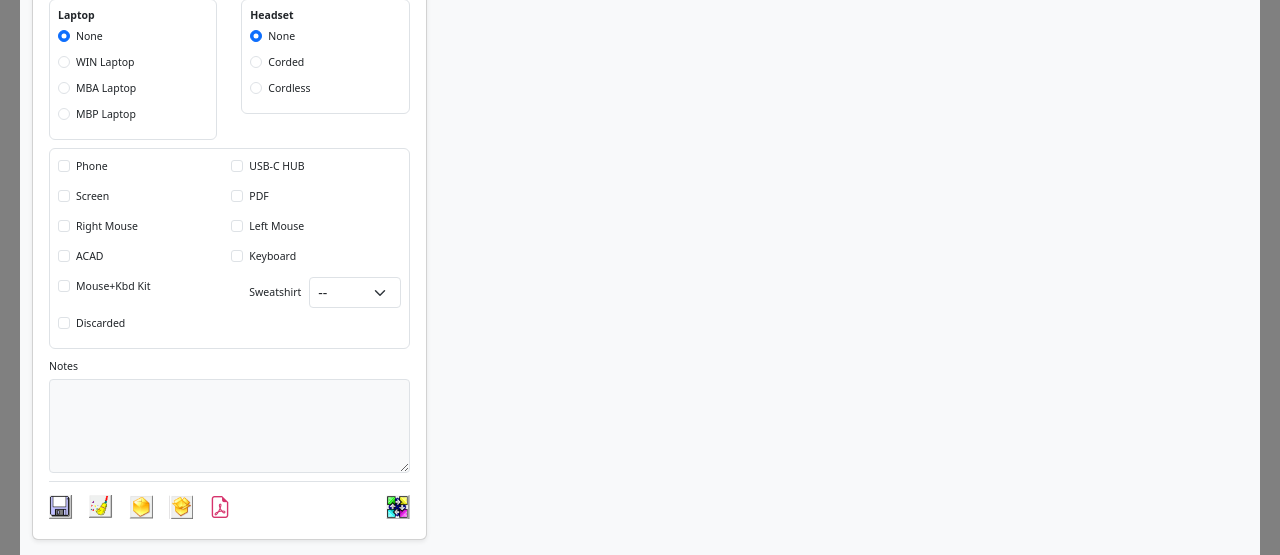
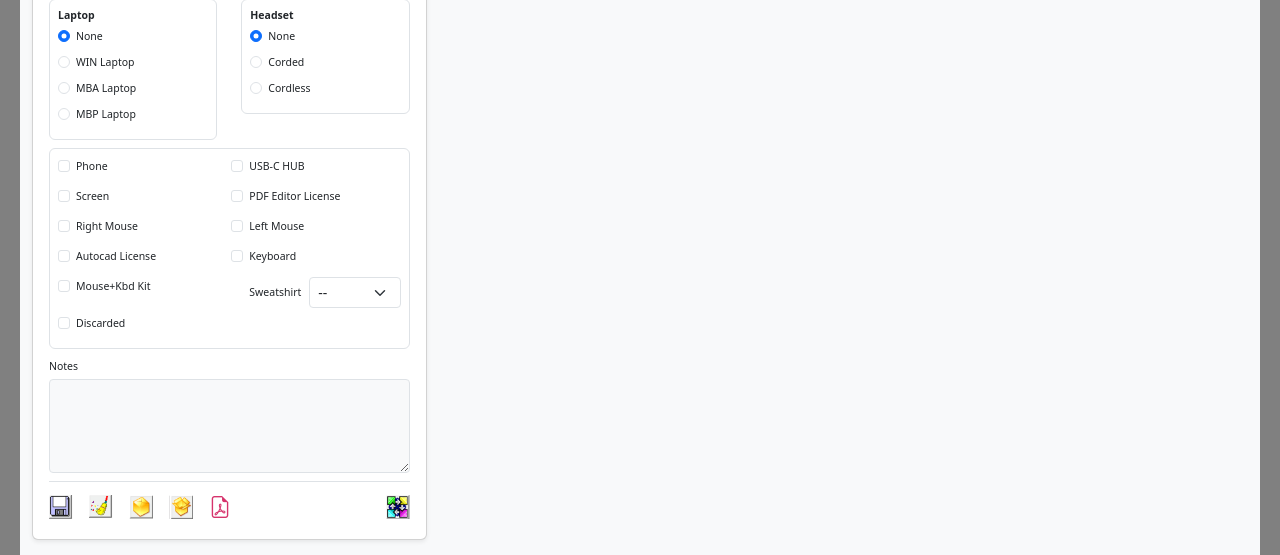
Before and after one commit to cromerolorente/oe_inventory, a Django app: page /incorporations/ in a window 1280 px wide. Shown: the part 597-1152 px from the top of the page. Run offline with Django 5.2, Linux system fonts and the light colour scheme; the visitor is signed in with stand-in values (Sample User, id 1); data that the repository does not hold is empty; parts of the project's set-up code (start-up, migrations or seed data) failed here and were passed over; some libraries are stand-ins or nearby versions.

Commit message:
frmIncorporations: relabel ACAD -> Autocad License, PDF -> PDF Editor License
Change only the visible labels (form checkboxes and the editable PDF); the
field names (acad/pdf, chk_acad/chk_pdf) and all logic stay the same.

Co-Authored-By: Claude Opus 4.8 <noreply@anthropic.com>

```diff
--- a/src/oe_inventory_py_web/reports.py
+++ b/src/oe_inventory_py_web/reports.py
@@ -452,8 +452,8 @@ def build_incorporation_form_pdf(data):
     y -= 14
     checks = [
         ('chk_usbchub', 'USB-C HUB', data.get('usbchub')),
-        ('chk_pdf', 'PDF', data.get('pdf')),
-        ('chk_acad', 'ACAD', data.get('acad')),
+        ('chk_pdf', 'PDF Editor License', data.get('pdf')),
+        ('chk_acad', 'Autocad License', data.get('acad')),
         ('chk_keyboard', 'Keyboard', data.get('keyboard')),
         ('chk_kit', 'Mouse + Keyboard Kit', data.get('kit_mouse_keyb')),
     ]
--- a/src/oe_inventory_py_web/templates/oe_inventory_py_web/frmIncorporations.html
+++ b/src/oe_inventory_py_web/templates/oe_inventory_py_web/frmIncorporations.html
@@ -89,10 +89,10 @@
                             <div class="col-6"><div class="form-check"><input class="form-check-input" type="checkbox" name="phone" id="chk-phone" value="1"><label class="form-check-label small" for="chk-phone">Phone</label></div></div>
                             <div class="col-6"><div class="form-check"><input class="form-check-input" type="checkbox" name="usbchub" id="chk-usbchub" value="1"><label class="form-check-label small" for="chk-usbchub">USB-C HUB</label></div></div>
                             <div class="col-6"><div class="form-check"><input class="form-check-input" type="checkbox" name="screen" id="chk-screen" value="1"><label class="form-check-label small" for="chk-screen">Screen</label></div></div>
-                            <div class="col-6"><div class="form-check"><input class="form-check-input" type="checkbox" name="pdf" id="chk-pdf" value="1"><label class="form-check-label small" for="chk-pdf">PDF</label></div></div>
+                            <div class="col-6"><div class="form-check"><input class="form-check-input" type="checkbox" name="pdf" id="chk-pdf" value="1"><label class="form-check-label small" for="chk-pdf">PDF Editor License</label></div></div>
                             <div class="col-6"><div class="form-check"><input class="form-check-input" type="checkbox" name="mouse" id="chk-mouse" value="1" onclick="onMouseToggle('right')"><label class="form-check-label small" for="chk-mouse">Right Mouse</label></div></div>
                             <div class="col-6"><div class="form-check"><input class="form-check-input" type="checkbox" name="left_mouse" id="chk-left-mouse" value="1" onclick="onMouseToggle('left')"><label class="form-check-label small" for="chk-left-mouse">Left Mouse</label></div></div>
-                            <div class="col-6"><div class="form-check"><input class="form-check-input" type="checkbox" name="acad" id="chk-acad" value="1"><label class="form-check-label small" for="chk-acad">ACAD</label></div></div>
+                            <div class="col-6"><div class="form-check"><input class="form-check-input" type="checkbox" name="acad" id="chk-acad" value="1"><label class="form-check-label small" for="chk-acad">Autocad License</label></div></div>
                             <div class="col-6"><div class="form-check"><input class="form-check-input" type="checkbox" name="keyboard" id="chk-keyboard" value="1" onclick="onKeyboardToggle()"><label class="form-check-label small" for="chk-keyboard">Keyboard</label></div></div>
                             <div class="col-6"><div class="form-check"><input class="form-check-input" type="checkbox" name="kit_mouse_keyb" id="chk-kit" value="1" onclick="onKitToggle()"><label class="form-check-label small" for="chk-kit">Mouse+Kbd Kit</label></div></div>
                             <div class="col-6"><div class="form-check d-flex align-items-center gap-2">
```
